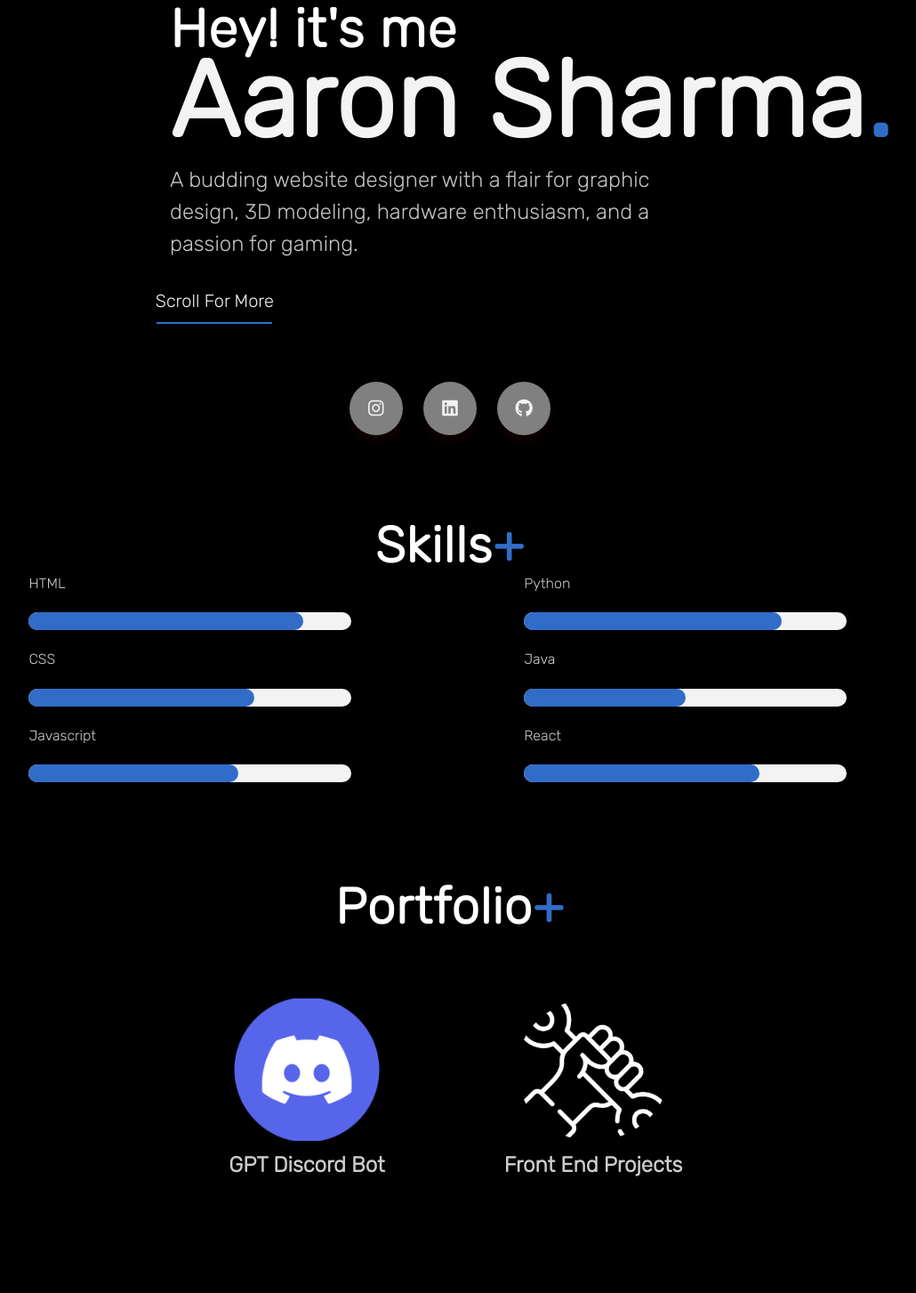
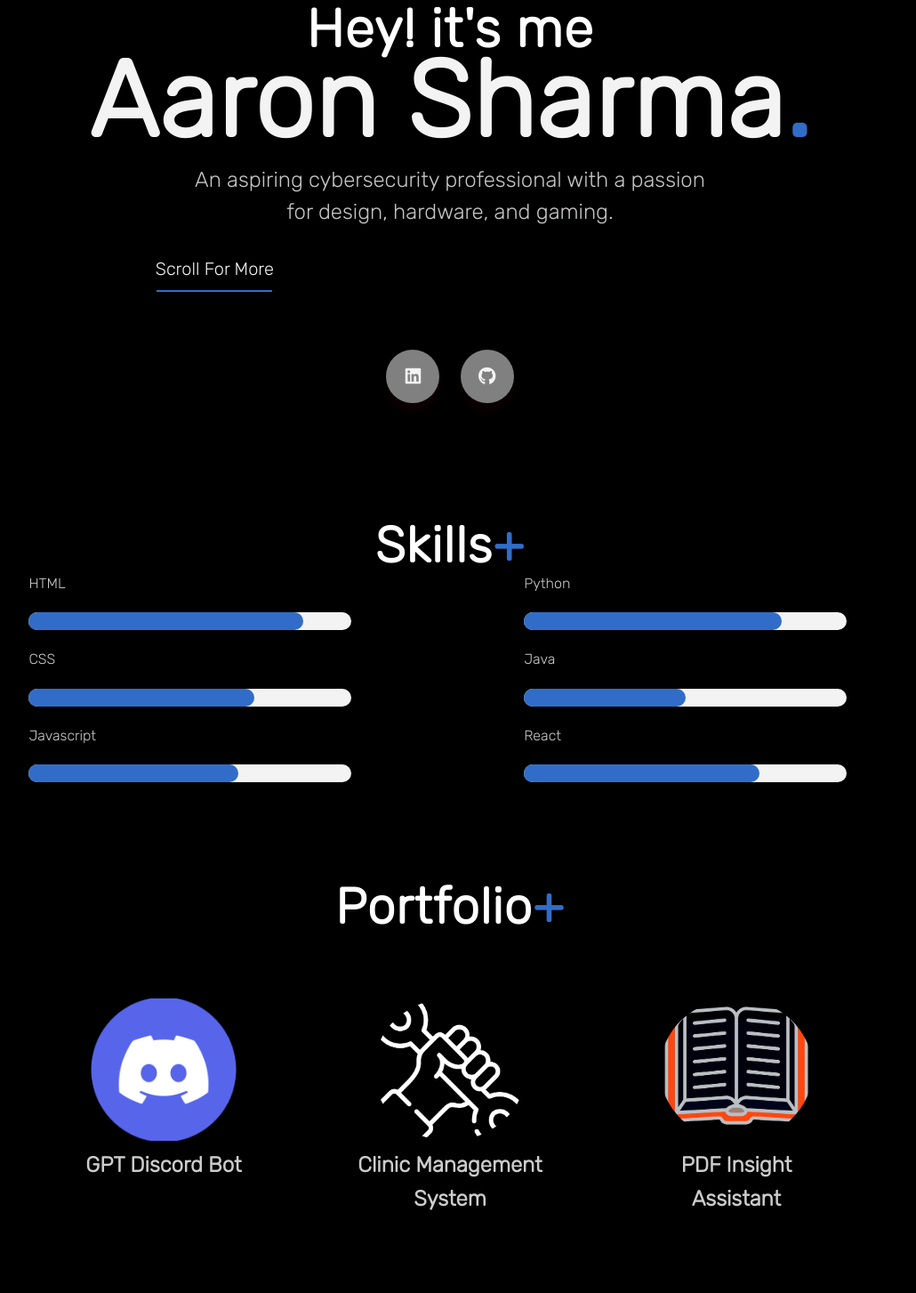
Before and after one commit to aaronforreal/aaronforreal.github.io, a plain HTML site: page index.html in a window 1280 px wide. Shown: the part 177-1630 px from the top of the page at 89% size, without its empty margins (134-1164 px from the left). Drawn offline with Linux system fonts and the light colour scheme.

Commit message:
changed functionality

```diff
--- a/index.html
+++ b/index.html
@@ -12,18 +12,9 @@
     <section class = 'introduction'>
             <h1> Hey! it's me </h1>
             <h1><span>Aaron Sharma</span><span style="color: #316dc8">.</span></h1>
-            <p> A budding website designer with a flair for graphic design, 3D modeling, hardware enthusiasm, and a passion for gaming.</p>
+            <p> An aspiring cybersecurity professional with a passion for design, hardware, and gaming.</p>
         <div class = 'scroll-indicator'>Scroll For More</div>
             <section class = 'social-media'>
-                <div class = 'wrapper'>
-                    <a href="https://www.instagram.com/aaron.irl_/" target="_blank">
-                        <div class = 'button'>
-                            <div class = 'icon'>
-                                <i class="fa-brands fa-instagram"></i>
-                            </div>
-                        </div>
-                    </a>
-                </div>
                 <div class = 'wrapper'>
                     <a href="https://www.linkedin.com/in/aaron-sharma-284911251/" target="_blank">
                         <div class = 'button'>
@@ -44,6 +35,7 @@
                 </div>
             </section>
     </section>
+
     <section class = 'about-me'>
         <h1>Skills<span style="color: #316dc8">+</span></h1>
         <section id="my-skills">
@@ -90,6 +82,7 @@
         </section>
 
     </section>
+
     <section class = 'portofolio'>
         <h1>Portfolio<span style="color: #316dc8">+</span></h1>
     </section>
@@ -101,10 +94,16 @@
                     <h2>GPT Discord Bot</h2>
             </div>
         </a>
-        <a href = "https://github.com/aaronforreal/Front-End-Projects" target = "_blank">
+        <a href = "https://github.com/aaronforreal/clinic-management-system" target = "_blank">
         <div class="card" id = 'img222'>
           <img src="wrench_logo.png" alt="Image 2" id = "hacking-image">
-          <h2>Front End Projects</h2>
+          <h2>Clinic Management System</h2>
+        </div>
+        </a>
+        <a href="https://github.com/zuxarido/questioning" target="_blank">
+        <div class="card">
+            <img src="pdf_logo.png" alt="PDF Insight Assistant" id="pdf-image">
+            <h2>PDF Insight Assistant</h2>
         </div>
         </a>
       </div>
--- a/style.css
+++ b/style.css
@@ -59,9 +59,11 @@ body {
   line-height: 3.75rem;
   letter-spacing: 0.063rem;
   margin-bottom: 1.25rem;
-  text-align: left;
-  margin-left: 25%;
+  text-align: center;
+  margin-left: auto;
+  margin-right: auto;
 }
+
 
 .introduction h1 span {
   color: var(--white-grey-color);
@@ -73,9 +75,10 @@ body {
   line-height: 2.25rem;
   margin-bottom: 1.875rem;
   max-width: 37.5rem;
-  padding-left: 25%;
-  text-align: left;
+  text-align: center;
   color: var(--grey-color);
+  margin: 0 auto 1.875rem auto;
+  padding: 0 1rem; /* Add some padding for mobile */
 }
 
 .scroll-indicator {
@@ -262,6 +265,15 @@ body {
   filter: invert(1);
 }
 
+#pdf-image {
+  border-radius: 50%;
+  width: 80%;
+  border-radius: 50%;
+  width: 80%;
+  -webkit-filter: invert(1);
+  filter: invert(1);
+}
+
 .contact-title {
   color: var(--white-color);
   font-size: 1.875rem;
@@ -378,6 +390,7 @@ body {
   .introduction h1 {
     font-size: 3rem;
     line-height: 3.5rem;
+    text-align: center;
   }
 
   .introduction h1 span {
@@ -387,10 +400,12 @@ body {
   .introduction p {
     font-size: 1.5rem;
     line-height: 2rem;
+    text-align: center;
+    padding: 0 1rem;
+  }
   }
 
   .about-me h1, .portofolio h1 {
     font-size: 3.5rem;
     line-height: 3.75rem;
   }
-}
```
Also changed, not shown: pdf_logo.png (added).
